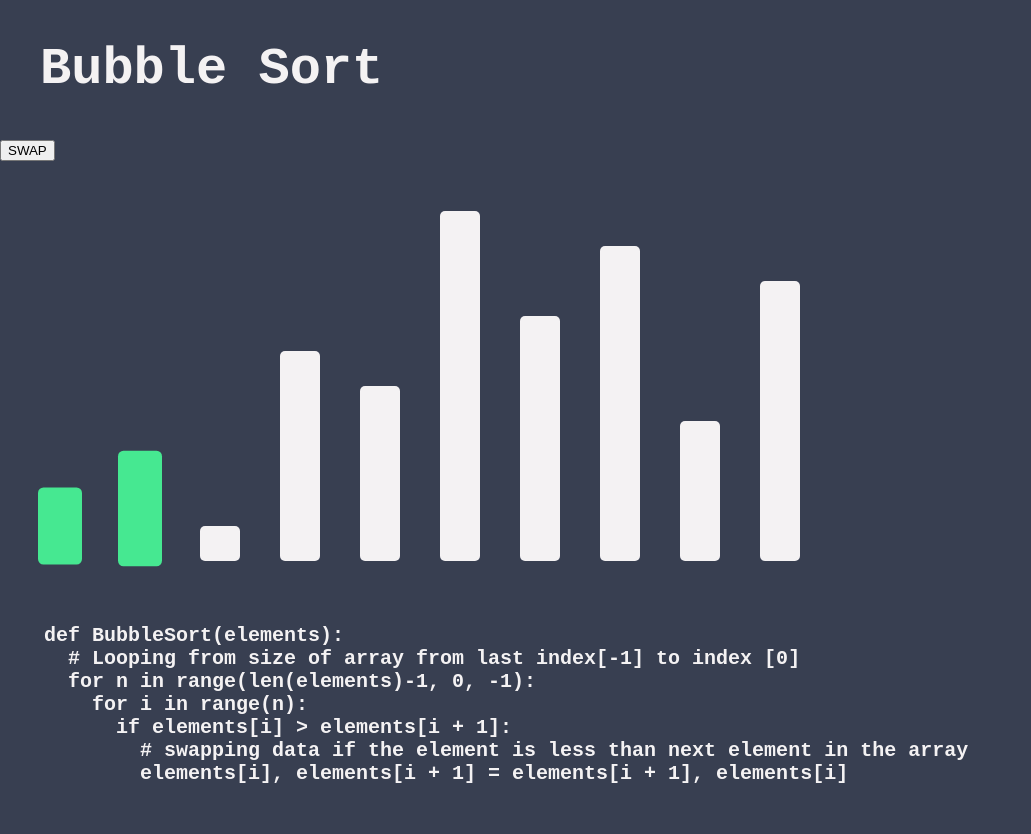
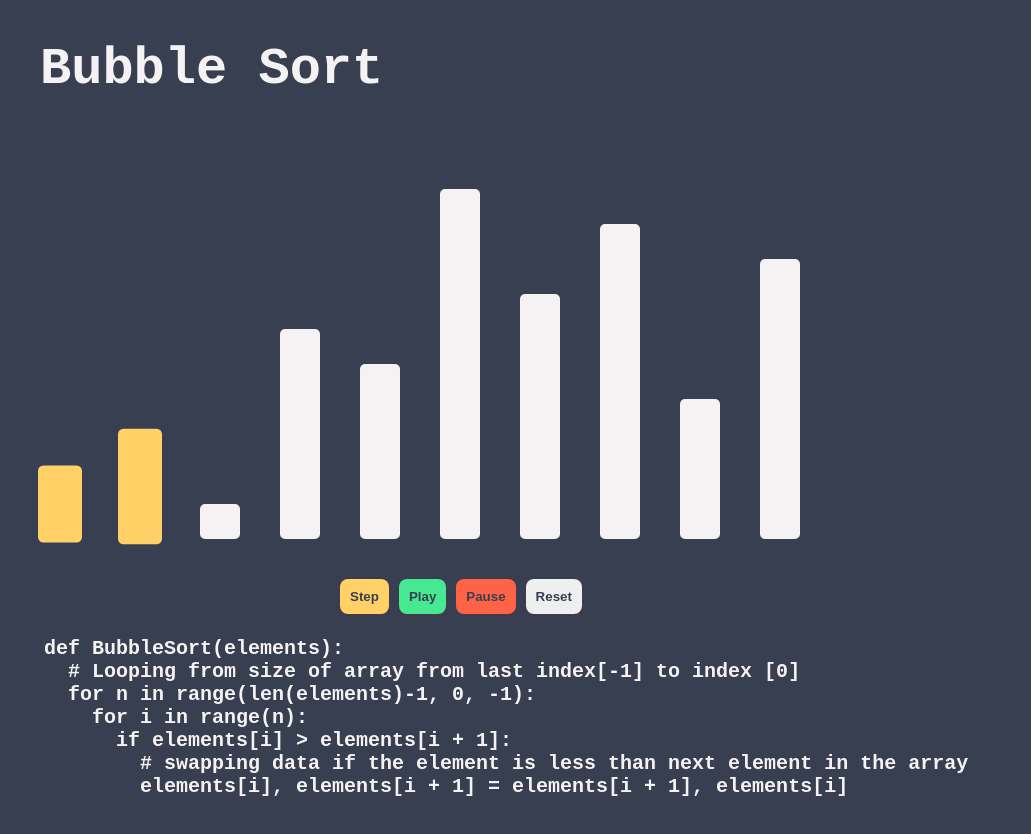
Before and after one commit to IrvinDelgado/algo-reviewer, a React (Create React App) app: page / in a window 1280 px wide. Shown: the top 834 px of the page, without its empty margins (0-1031 px from the left). Built offline with nearby package versions, Linux system fonts and the light colour scheme.

Commit message:
sorting btns basics

```diff
--- a/src/App.tsx
+++ b/src/App.tsx
@@ -1,4 +1,4 @@
-import Home from "./views/Home";
+import Home from "./views/home";
 
 const App = () => {
   return (
--- a/src/styles/main.css
+++ b/src/styles/main.css
@@ -1,6 +1,9 @@
 body {
   background-color: #383F51;
   color: #F4F2F3;
+}
+pre {
+  margin: 0;
 }
 
 .bar {
@@ -22,17 +25,49 @@ body {
   justify-content: space-evenly;
   width: 840px;
   height: 400px;
+  padding-bottom: 20px;
 }
 .algoVizBtns {
-  padding-top: 50px;
-  width: 400px;
   margin: auto;
+  padding-top: 20px;
+  padding-left: 340px;
   display: flex;
-  flex-direction: row ;
-  justify-content: space-evenly;
+  flex-direction: row;
+  gap: 10px;
 }
 .algoCode {
   font-size: 20px;
   font-weight: bold;
-  padding: 20px;
+  padding-left: 20px;
 }
+
+.btn {
+  border: 0;
+  color:#383F51;
+  border-radius: .5rem;
+  font-weight: bold;
+  padding: 10px;
+  text-align: center;
+  box-shadow: 0 1px 3px 0 rgba(221, 13, 13, 0.1), 0 1px 2px 0 rgba(238, 29, 29, 0.06);
+  cursor: pointer;
+}
+.btn:active {
+  transform:translateY(4px);
+}
+.btn:hover {
+  transform: scale(1.1);
+}
+
+.btn:focus-visible {
+  box-shadow: none;
+}
+
+.btn-step {
+  background-color: #FFD166;
+}
+.btn-play{
+  background-color: #46E891;
+}
+.btn-pause {
+  background-color: tomato;
+}
--- a/src/views/Home.tsx
+++ b/src/views/Home.tsx
@@ -1,11 +1,12 @@
 import { useEffect, useRef, useState } from 'react';
 import { useSprings, animated } from 'react-spring';
+
 import '../styles/main.css'
 
 const Home = () => {
   const algoName = 'Bubble Sort';
-  const algoCode =
-  `
+  // Maybe use something like prism
+  const algoCode = `
   def BubbleSort(elements):
     # Looping from size of array from last index[-1] to index [0]
     for n in range(len(elements)-1, 0, -1):
@@ -14,31 +15,39 @@ const Home = () => {
           # swapping data if the element is less than next element in the array
           elements[i], elements[i + 1] = elements[i + 1], elements[i]
   `;
-  useEffect(()=>{setOrder([2, 3, 1, 6, 5, 10, 7, 9, 4, 8])},[])
+  useEffect(()=>setOrder([2, 3, 1, 6, 5, 10, 7, 9, 4, 8]),[])
   const NUM_ARR:number[] = [];
   const [order, setOrder] = useState(NUM_ARR);
   const left = useRef(0);
   const right = useRef(1);
   const lastIdx = useRef(10);
+  const hasSwappedInLoop = useRef(false);
+  const sortingDone = useRef(false);
+  const isPlaying = useRef(false);
+  const isPaused = useRef(false);
+  const interval = 500;
 
   const animationFunctions = (idx:number) => {
+    if(sortingDone.current) {
+      return {
+        backgroundColor: '#46E891',
+        scale: 1,
+      }
+    }
     switch (true) {
       case idx >= lastIdx.current:
         return {
-          height:order[idx]*35,
-          backgroundColor: 'grey',
+          backgroundColor: '#46E891',
           scale: 1,
         }
       case left.current===idx:
       case right.current===idx:
         return {
-          height:order[idx]*35,
-          backgroundColor: '#46e891',
+          backgroundColor: '#FFD166',
           scale: 1.1,
         }
       default:
         return {
-          height:order[idx]*35,
           backgroundColor: '#F4F2F3',
           scale: 1,
         }
@@ -47,21 +56,20 @@ const Home = () => {
 
   const [springs, api] = useSprings(order.length, (idx) => animationFunctions(idx));
 
-
-  // DEBUG: Swap Animation
-  // WORKS: When we do a hot reload, rerender first works flawlessly
-  // NOTES: First lets find out where the swap should happen
   const swap = (arr: number[], leftIdx:number, rightIdx:number) => {
     const newArr = [...arr];
-    console.log(newArr)
-    if(newArr[leftIdx]>newArr[rightIdx])
+    if(newArr[leftIdx]>newArr[rightIdx]){
       [newArr[leftIdx], newArr[rightIdx]] = [newArr[rightIdx], newArr[leftIdx]];
+      hasSwappedInLoop.current = true;
+    }
     return newArr
   }
 
-  const swapArr = () => {
+  const bubbleSortStep = () => {
     setOrder((prevState)=>swap(prevState,left.current,right.current));
     if(right.current===lastIdx.current-1) {
+      if(hasSwappedInLoop.current===false){sortingDone.current = true;}
+      hasSwappedInLoop.current=false;
       left.current = 0;
       right.current = 1;
       lastIdx.current--;
@@ -71,6 +79,33 @@ const Home = () => {
     right.current++;
   };
 
+  const bubbleSortPlay = () => {
+    if(isPlaying.current===true) return
+    const play = setInterval(()=>{
+      if(sortingDone.current || isPaused.current){
+        isPlaying.current = false;
+        isPaused.current = false;
+        clearInterval(play);
+        return
+      }
+      isPlaying.current = true;
+      bubbleSortStep();
+    }, interval);
+  }
+
+  const bubbleSortPause = () => {
+    isPaused.current = true;
+  }
+
+  const bubbleSortReset = () => {
+    left.current = 0;
+    right.current = 1;
+    lastIdx.current = 10;
+    sortingDone.current = false;
+    hasSwappedInLoop.current = false;
+    setOrder([2, 3, 1, 6, 5, 10, 7, 9, 4, 8]);
+  }
+
   useEffect(()=>{
     api.start(index=>(animationFunctions(index)));
   })
@@ -78,8 +113,6 @@ const Home = () => {
   return (
     <div>
       <div className='algoName'>{algoName}</div>
-
-      <button onClick={swapArr}>SWAP</button>
       <div className='algoViz'>
         {springs.map((animation,indx) => (
           <animated.div key={indx} className="bar" style={{
@@ -87,6 +120,12 @@ const Home = () => {
             height:order[indx]*35,
           }}/>
         ))}
+      </div>
+      <div className="algoVizBtns">
+          <button className='btn btn-step' onClick={bubbleSortStep}>Step</button>
+          <button className='btn btn-play' onClick={bubbleSortPlay}>Play</button>
+          <button className='btn btn-pause' onClick={bubbleSortPause}>Pause</button>
+          <button className='btn' onClick={bubbleSortReset}>Reset</button>
       </div>
       <div className='algoCode'>
         <pre>
```
